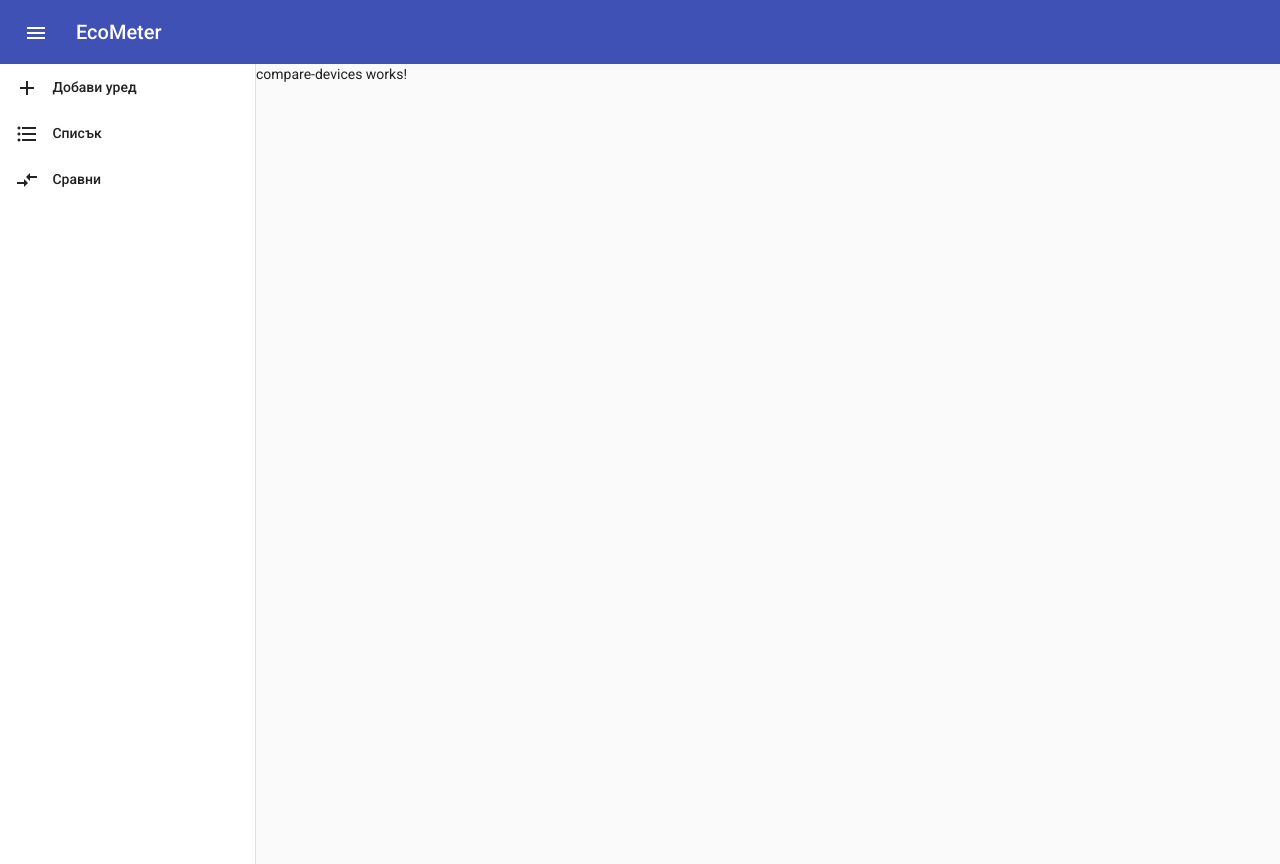
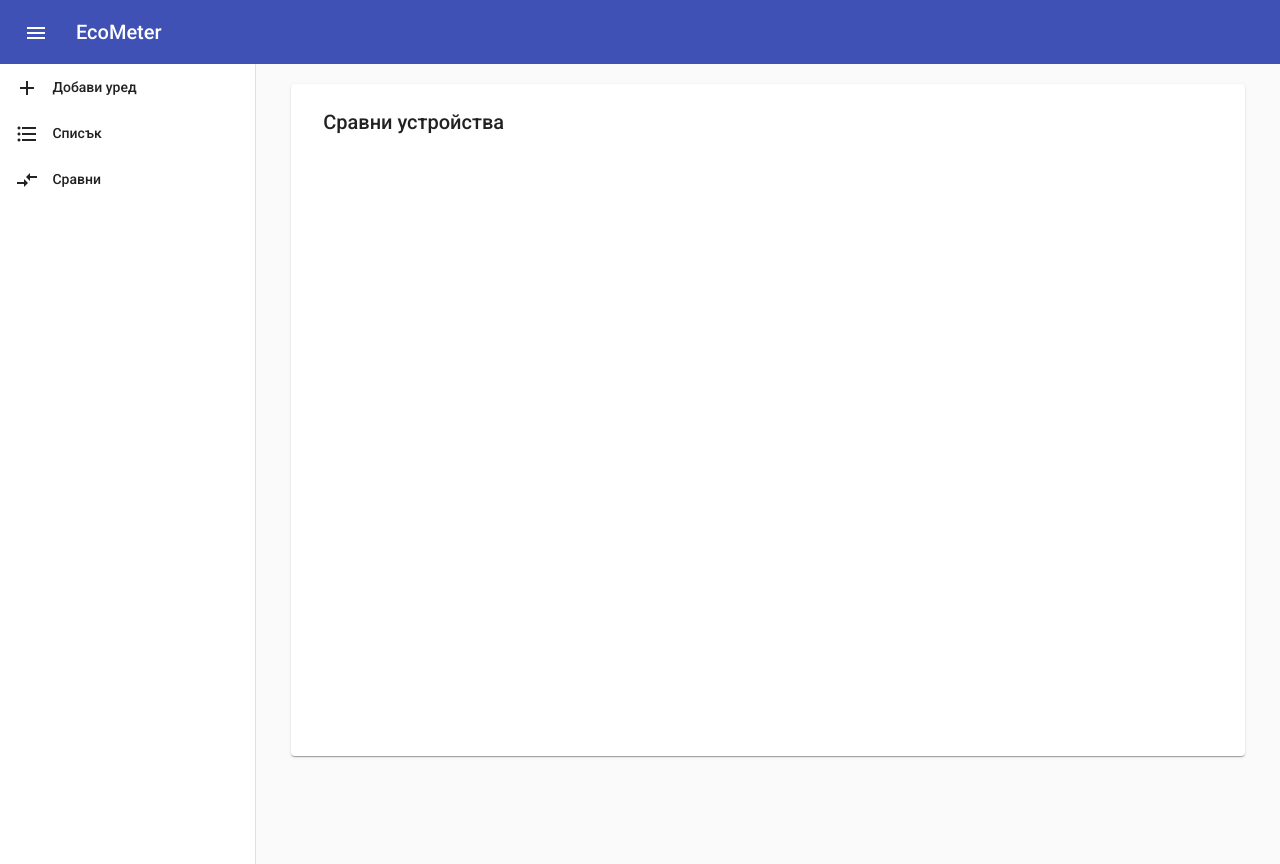
Before and after one commit to Lucky-Martin/eco-calculator, an Angular app: page /compare in a window 1280 px wide. Built offline with nearby package versions, Linux system fonts and the light colour scheme.

Commit message:
created mat-card in compare-devices

```diff
--- a/src/app/compare-devices/compare-devices.component.css
+++ b/src/app/compare-devices/compare-devices.component.css
@@ -0,0 +1,14 @@
+mat-card {
+  max-width: 712px;
+  max-width: 90%;
+  height: 80%;
+  display: block;
+  margin: 20px auto 0;
+  overflow: hidden;
+}
+mat-card mat-card-content mat-form-field {
+  width: 100%;
+}
+mat-card-title {
+  margin-top: 12px;
+}
--- a/src/app/compare-devices/compare-devices.component.html
+++ b/src/app/compare-devices/compare-devices.component.html
@@ -1 +1,6 @@
-<p>compare-devices works!</p>
+<mat-card>
+  <mat-card-header><mat-card-title>Сравни устройства</mat-card-title> </mat-card-header>
+
+
+
+</mat-card>
--- a/src/styles.css
+++ b/src/styles.css
@@ -1,7 +1,7 @@
 /* You can add global styles to this file, and also import other style files */
 
 html, body { height: 100%; }
-body { margin: 0; font-family: Roboto, "Helvetica Neue", sans-serif; }
+body { margin: 0; font-family: Roboto, "Helvetica Neue", sans-serif; overflow: hidden; }
 
 .text-center {
   text-align: center;
```
